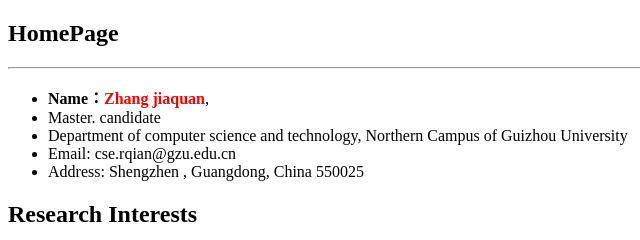
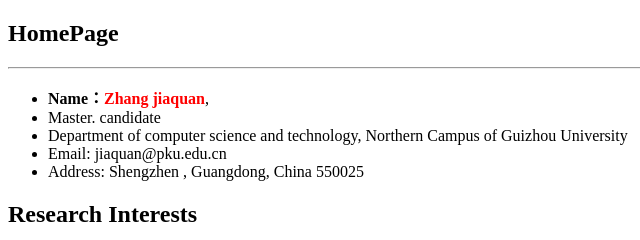
Before and after one commit to qrcc/zjq, a plain HTML site: page index.html in a window 1280 px wide. Shown: the top 240 px of the page, 0-640 px from the left. Drawn offline with Linux system fonts and the light colour scheme.

Commit message:
Update index.html

```diff
--- a/index.html
+++ b/index.html
@@ -10,7 +10,7 @@
  <li><strong>Name：<font color="#FF0000">Zhang jiaquan</strong></font>,</li>
  <li>Master. candidate</li>
  <li>Department of computer science and technology, Northern Campus of Guizhou University</li>
- <li>Email: cse.rqian@gzu.edu.cn</li>
+ <li>Email: jiaquan@pku.edu.cn</li>
  <li>Address: Shengzhen , Guangdong, China 550025</li>
  </ul>
  </div>
```
